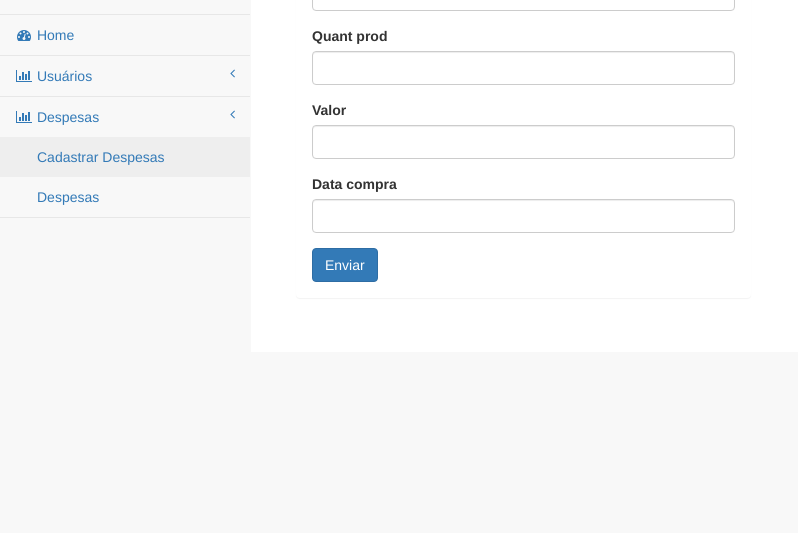
After one commit to DanniSousa01/Gest-o-Financeira, a Django app: page /financeiro/despesas/form/ in a window 1280 px wide. The commit adds this page. Shown: the part 267-800 px from the top of the page, without its empty margins (0-798 px from the left). Run offline with Django 3.2, Linux system fonts and the light colour scheme; some libraries are stand-ins or nearby versions.

Commit message:
fiz alterações onde havia me esquecido de por o static, retirei os container-fluid que não haviam necessidade no código, troquei os nomes das tabelas e coloquei de acordo com as mesmas, criei um formulario de acordo com cada função e fiz umas mudanças no menu para que possa ter acesso ao formulario que havia criado.

```diff
--- /dev/null
+++ b/financeiro/forms.py
@@ -0,0 +1,25 @@
+from django.forms import ModelForm, TextInput
+from .models import Usuario, Despesas
+
+
+class UsuarioForm(ModelForm):
+    class Meta:
+        model = Usuario
+        fields = '__all__'
+        widgets = {
+            'nome': TextInput(attrs={'class':'form-control'}),
+            'cpf': TextInput(attrs={'class':'form-control'}),
+            'data_nasc': TextInput(attrs={'class':'form-control'}),
+            'tel': TextInput(attrs={'class':'form-control'})
+        }
+
+class DespesasForm(ModelForm):
+    class Meta:
+        model = Despesas
+        fields = '__all__'
+        widgets = {
+            'nome_prod': TextInput(attrs={'class':'form-control'}),
+            'quant_prod': TextInput(attrs={'class':'form-control'}),
+            'valor': TextInput(attrs={'class':'form-control'}),
+            'data_compra': TextInput(attrs={'class':'form-control'})
+        }
--- a/financeiro/static/dist/css/menu.css
+++ b/financeiro/static/dist/css/menu.css
@@ -4,7 +4,7 @@
 }
 
 img {
-  width: 900px;
+  width: 970px;
   height: 250px;
   border-radius: 5px;
 }
--- a/financeiro/static/dist/css/sb-admin-2.css
+++ b/financeiro/static/dist/css/sb-admin-2.css
@@ -12,7 +12,7 @@
 #page-wrapper {
   padding: 0 15px;
   min-height: 568px;
-  background-color: white;
+  background-color: rgb(255, 255, 255);
 
 }
 @media (min-width: 768px) {
--- a/financeiro/templates/base.html
+++ b/financeiro/templates/base.html
@@ -69,7 +69,8 @@
                                                 <em>Yesterday</em>
                                             </span>
                                         </div>
-                                        <div>Lorem ipsum dolor sit amet, consectetur adipiscing elit. Pellentesque eleifend...
+                                        <div>Lorem ipsum dolor sit amet, consectetur adipiscing elit. Pellentesque
+                                            eleifend...
                                         </div>
                                     </a>
                                 </li>
@@ -82,7 +83,8 @@
                                                 <em>Yesterday</em>
                                             </span>
                                         </div>
-                                        <div>Lorem ipsum dolor sit amet, consectetur adipiscing elit. Pellentesque eleifend...
+                                        <div>Lorem ipsum dolor sit amet, consectetur adipiscing elit. Pellentesque
+                                            eleifend...
                                         </div>
                                     </a>
                                 </li>
@@ -95,7 +97,8 @@
                                                 <em>Yesterday</em>
                                             </span>
                                         </div>
-                                        <div>Lorem ipsum dolor sit amet, consectetur adipiscing elit. Pellentesque eleifend...
+                                        <div>Lorem ipsum dolor sit amet, consectetur adipiscing elit. Pellentesque
+                                            eleifend...
                                         </div>
                                     </a>
                                 </li>
@@ -124,8 +127,8 @@
                                                 <span class="pull-right text-muted">40% Complete</span>
                                             </p>
                                             <div class="progress progress-striped active">
-                                                <div class="progress-bar progress-bar-success" role="progressbar" aria-valuenow="40" aria-valuemin="0" aria-valuemax="100"
-                                                    style="width: 40%">
+                                                <div class="progress-bar progress-bar-success" role="progressbar"
+                                                    aria-valuenow="40" aria-valuemin="0" aria-valuemax="100" style="width: 40%">
                                                     <span class="sr-only">40% Complete (success)</span>
                                                 </div>
                                             </div>
@@ -141,7 +144,8 @@
                                                 <span class="pull-right text-muted">20% Complete</span>
                                             </p>
                                             <div class="progress progress-striped active">
-                                                <div class="progress-bar progress-bar-info" role="progressbar" aria-valuenow="20" aria-valuemin="0" aria-valuemax="100" style="width: 20%">
+                                                <div class="progress-bar progress-bar-info" role="progressbar"
+                                                    aria-valuenow="20" aria-valuemin="0" aria-valuemax="100" style="width: 20%">
                                                     <span class="sr-only">20% Complete</span>
                                                 </div>
                                             </div>
@@ -157,8 +161,8 @@
                                                 <span class="pull-right text-muted">60% Complete</span>
                                             </p>
                                             <div class="progress progress-striped active">
-                                                <div class="progress-bar progress-bar-warning" role="progressbar" aria-valuenow="60" aria-valuemin="0" aria-valuemax="100"
-                                                    style="width: 60%">
+                                                <div class="progress-bar progress-bar-warning" role="progressbar"
+                                                    aria-valuenow="60" aria-valuemin="0" aria-valuemax="100" style="width: 60%">
                                                     <span class="sr-only">60% Complete (warning)</span>
                                                 </div>
                                             </div>
@@ -174,8 +178,8 @@
                                                 <span class="pull-right text-muted">80% Complete</span>
                                             </p>
                                             <div class="progress progress-striped active">
-                                                <div class="progress-bar progress-bar-danger" role="progressbar" aria-valuenow="80" aria-valuemin="0" aria-valuemax="100"
-                                                    style="width: 80%">
+                                                <div class="progress-bar progress-bar-danger" role="progressbar"
+                                                    aria-valuenow="80" aria-valuemin="0" aria-valuemax="100" style="width: 80%">
                                                     <span class="sr-only">80% Complete (danger)</span>
                                                 </div>
                                             </div>
@@ -295,12 +299,28 @@
                                         <i class="fa fa-dashboard fa-fw"></i> Home </a>
                                 </li>
                                 <li>
-                                    <a href="/financeiro/usuarios/">
-                                        <i class="fa fa-user"></i> Usuários</a>
+                                    <a href="#"><i class="fa fa-bar-chart-o fa-fw"></i> Usuários <span class="fa arrow"></span></a>
+                                    <ul class="nav nav-second-level">
+                                        <li>
+                                            <a href="/financeiro/usuarios/form/"> Cadastrar Usuário</a>
+                                        </li>
+                                        <li>
+                                            <a href="/financeiro/usuarios/"> Usuários </a>
+                                        </li>
+                                    </ul>
+                                    <!-- /.nav-second-level -->
                                 </li>
                                 <li>
-                                    <a href="/financeiro/despesas/">
-                                        <i class="fa fa-shopping-cart"></i> Compras</a>
+                                    <a href="#"><i class="fa fa-bar-chart-o fa-fw"></i> Despesas <span class="fa arrow"></span></a>
+                                    <ul class="nav nav-second-level">
+                                        <li>
+                                            <a href="/financeiro/despesas/form/"> Cadastrar Despesas</a>
+                                        </li>
+                                        <li>
+                                            <a href="/financeiro/despesas/"> Despesas </a>
+                                        </li>
+                                    </ul>
+                                    <!-- /.nav-second-level -->
                                 </li>
                             </ul>
                         </div>
@@ -317,21 +337,21 @@
                 </div>
 
                 <!-- jQuery -->
-                <script src="../vendor/jquery/jquery.min.js"></script>
+                <script src="{% static 'vendor/jquery/jquery.min.js'%}"></script>
 
                 <!-- Bootstrap Core JavaScript -->
-                <script src="../vendor/bootstrap/js/bootstrap.min.js"></script>
+                <script src="{% static 'vendor/bootstrap/js/bootstrap.min.js'%}"></script>
 
                 <!-- Metis Menu Plugin JavaScript -->
-                <script src="../vendor/metisMenu/metisMenu.min.js"></script>
+                <script src="{% static 'vendor/metisMenu/metisMenu.min.js'%}"></script>
 
                 <!-- Morris Charts JavaScript -->
-                <script src="../vendor/raphael/raphael.min.js"></script>
-                <script src="../vendor/morrisjs/morris.min.js"></script>
-                <script src="../data/morris-data.js"></script>
+                <script src="{% static 'vendor/raphael/raphael.min.js'%}"></script>
+                <script src="{% static 'vendor/morrisjs/morris.min.js'%}"></script>
+                <script src="{% static 'data/morris-data.js'%}"></script>
 
                 <!-- Custom Theme JavaScript -->
-                <script src="../dist/js/sb-admin-2.js"></script>
+                <script src="{% static 'dist/js/sb-admin-2.js'%}"></script>
 
 </body>
 
--- /dev/null
+++ b/financeiro/templates/despesas/form.html
@@ -0,0 +1,44 @@
+{% extends "base.html" %} {% block daniela %}
+<div class="row">
+    <div class="col-lg-12">
+        <h3 class="page-header">
+            <i class="fa fa-laptop"></i> Cadastro de Despesas </h3>
+        <ol class="breadcrumb">
+            <li>
+                <i class="fa fa-home"></i>
+                <a href="/financeiro/">Home</a>
+            </li>
+            <li>
+                <i class="fa fa-laptop"></i> Cadastro </li>
+        </ol>
+    </div>
+</div>
+<div class="col-lg-6">
+    <section class="panel">
+        <div class="panel-body">
+            <form action="/financeiro/despesas/form/" method="POST">
+                {% csrf_token %}
+
+                <div class="form-group">
+                    <label for="{{form.nome_prod.id_for_label}}">{{form.nome_prod.label}}</label>
+                    {{form.nome_prod}}
+                </div>
+                <div class="form-group">
+                    <label for="{{form.quant_prod.id_for_label}}">{{form.quant_prod.label}}</label>
+                    {{form.quant_prod}}
+                </div>
+                <div class="form-group">
+                    <label for="{{form.valor.id_for_label}}"> {{form.valor.label}} </label>
+                    {{form.valor}}
+                </div>
+                <div class="form-group">
+                    <label for="{{form.data_compra.id_for_label}}"> {{form.data_compra.label}} </label>
+                    {{form.data_compra}}
+                </div>
+
+                <button type="submit" class="btn btn-primary"> Enviar </button>
+            </form>
+        </div>
+    </section>
+</div>
+{% endblock %}
--- a/financeiro/templates/home.html
+++ b/financeiro/templates/home.html
@@ -1,5 +1,5 @@
 {% extends "base.html" %} {% block daniela %}
-<div class="container-fluid">
+
 <div class="row">
     <div class="col-md-12">
         <div>
@@ -9,9 +9,8 @@
         </div>
     </div>
 </div>
-</div>
+
 <br>
-<div class="container-fluid">
 <div class="row">
     <div class="col-md-12">
         <div class="jumbotron jumbotron-fluid">
@@ -19,7 +18,6 @@
                 <h1 class="display-4"> Bem-Vindo ao Maxi Web </h1>
                 <p class="lead"> - Gestão Financeira de qualidade
                 </p>
-                </div>
             </div>
         </div>
     </div>
--- a/financeiro/templates/usuarios/list.html
+++ b/financeiro/templates/usuarios/list.html
@@ -9,7 +9,7 @@
                 <a href="/financeiro/">Home</a>
             </li>
             <li>
-                <i class="fa fa-laptop"></i>Usuários</li>
+                <i class="fa fa-laptop"></i> Usuários </li>
         </ol>
     </div>
 </div>
@@ -17,7 +17,7 @@
 <div class="col-lg-12">
     <div class="panel panel-default">
         <div class="panel-heading">
-            Striped Rows
+            Usuários
         </div>
         <!-- /.panel-heading -->
         <div class="panel-body">
@@ -37,7 +37,7 @@
                         <tr>
                             <td>{{usuario.nome }}</td>
                             <td>{{usuario.cpf}}</td>
-                            <td>{{usuario.dt_nasc}}</td>
+                            <td>{{usuario.data_nasc}}</td>
                             <td>{{usuario.tel}}</td>
                             <td>
                                 <a href="/financeiro/usuarios/{{usuario.id}}">Ver</a>
--- a/financeiro/templates/usuarios/show.html
+++ b/financeiro/templates/usuarios/show.html
@@ -24,8 +24,8 @@
             {{usuario.cpf}}
         </div>
         <div>
-            <label>Data Nascimento: </label>
-            {{usuario.dt_nasc | date:"d/m/Y"}}
+            <label>Data de Nascimento: </label>
+            {{usuario.data_nasc | date:"d/m/Y"}}
         </div>
         <div>
             <label>Telefone: </label>
--- a/financeiro/urls.py
+++ b/financeiro/urls.py
@@ -6,5 +6,7 @@ urlpatterns = [
     path('usuarios/', views.usuario_list),
     path('usuarios/<int:usuario_id>/', views.usuario_show),
     path('despesas/', views.despesa_list),
-    path('despesas/<int:despesa_id>/', views.despesa_show)
+    path('despesas/<int:despesa_id>/', views.despesa_show),
+    path('usuarios/form/', views.usuario_form),
+    path('despesas/form/', views.despesa_form)
 ]
--- a/financeiro/views.py
+++ b/financeiro/views.py
@@ -1,5 +1,6 @@
-from django.shortcuts import render
+from django.shortcuts import render,redirect
 from . models import Usuario, Despesas
+from .forms import UsuarioForm , DespesasForm
 # Create your views here.
 
 def home(request):
@@ -20,3 +21,23 @@ def despesa_list (request):
 def despesa_show(request, despesa_id):
     despesa = Despesas.objects.get(pk=despesa_id)
     return render(request, 'despesas/show.html', {'despesa': despesa})
+
+def usuario_form (request):
+    if(request.method == 'POST'):
+        form = UsuarioForm(request.POST)
+        form.save()
+
+        return redirect('/financeiro/usuarios/')
+    else:
+        form = UsuarioForm()
+        return render (request, 'usuarios/form.html',{'form':form})
+
+def despesa_form (request):
+    if(request.method == 'POST'):
+        form = DespesasForm(request.POST)
+        form.save()
+
+        return redirect('/financeiro/despesas/')
+    else:
+        form = DespesasForm()
+        return render (request, 'despesas/form.html',{'form':form})
```
Also changed, not shown: financeiro/templates/despesas/list.html (+2 -5 lines), financeiro/templates/despesas/show.html (+4 -4 lines), financeiro/templates/usuarios/form.html (added, +50 -0 lines), db.sqlite3. Lines whose indentation alone changed are shown as unchanged.
